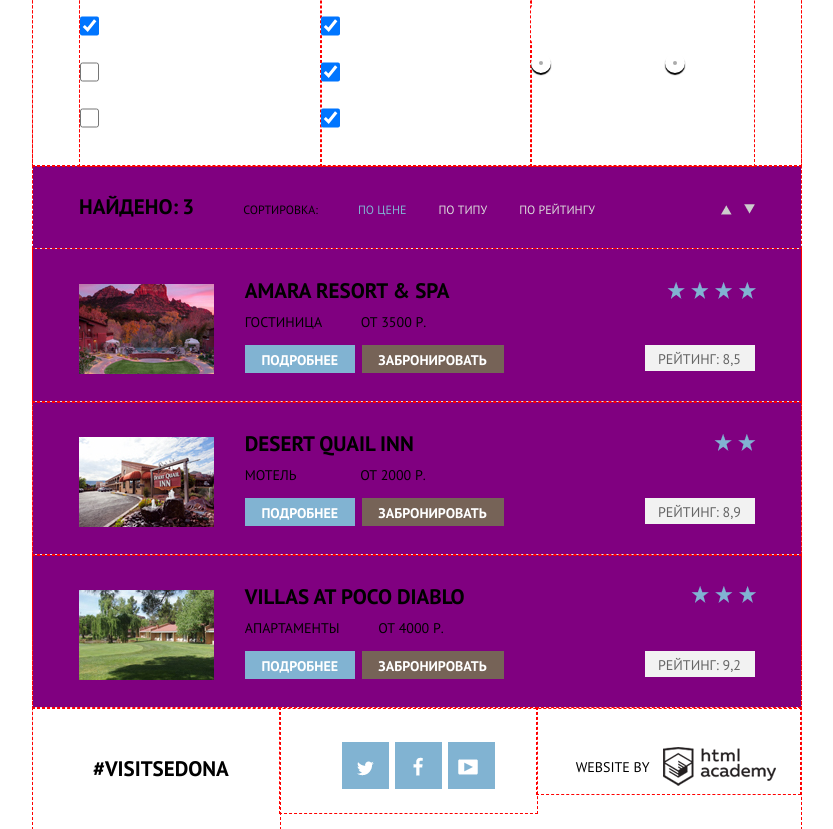
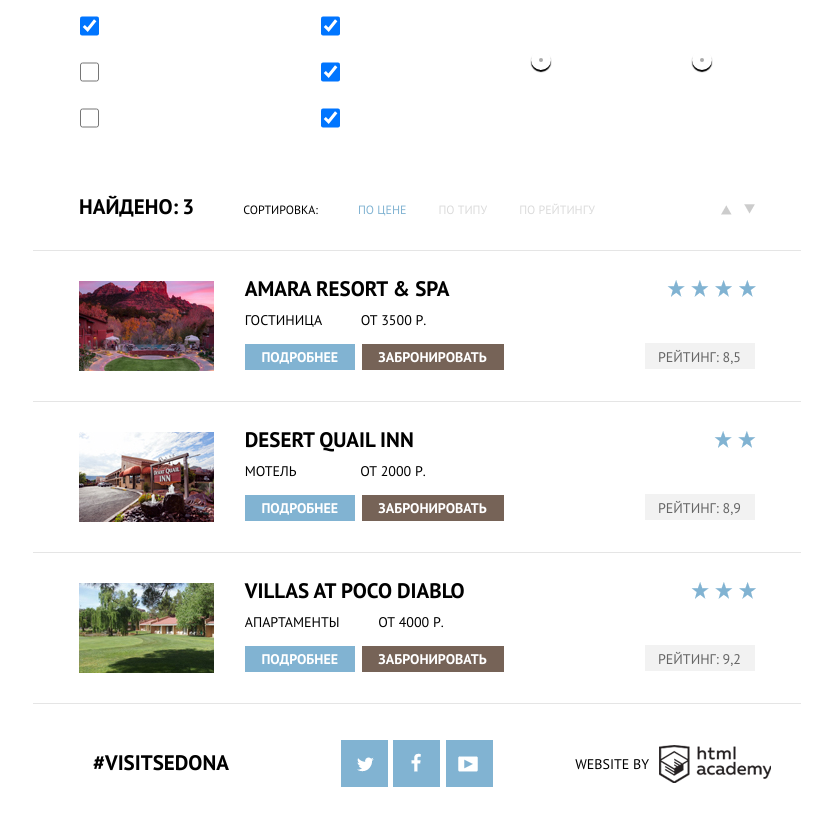
Before and after one commit to Elenanalabordina/201550-sedona, a plain HTML site: page catalog.html in a window 1280 px wide. Shown: the part 109-938 px from the top of the page, without its empty margins (223-1056 px from the left). Drawn offline with Linux system fonts and the light colour scheme.

Commit message:
декоративные элементы

```diff
--- a/catalog.html
+++ b/catalog.html
@@ -27,11 +27,11 @@
               <div>Гостиницы</div>
             </li>
           </ul>
-          <a href="///C:/Users/Лена/Documents/GitHub/201550-sedona/index.html"><img src="img/logotip.png" width="" height="" alt=""></a>
+          <a href="//C:/Users/Лена/Documents/GitHub/201550-sedona/index.html"><img src="img/logotip.png" alt="Логотип"></a>
         </nav>
       </div>
     </header>
-    <main>
+    <main class="clearfix">
       <div class="index-content clearfix">
         <div class="index-content-left">
           <div class="column column-left">
@@ -55,15 +55,15 @@
             <h3>Тип жилья:</h3>
             <ul>
               <li>
-                <input type="checkbox" name="hotel" id="hotel-field"checked>
+                <input type="checkbox" name="hotel" id="hotel-field" checked>
                 <label for="hotel">Гостиница</label>
               </li>
               <li>
-                <input type="checkbox" name="motel" id="motel-field"checked>
+                <input type="checkbox" name="motel" id="motel-field" checked>
                 <label for="motel">Мотель</label>
               </li>
               <li>
-                <input type="checkbox" name="apartments" id="apartments-field"checked>
+                <input type="checkbox" name="apartments" id="apartments-field" checked>
                 <label for="apartments">Апартаменты</label>
               </li>
             </ul>
@@ -114,7 +114,7 @@
       </div>
       <div class="list-hotel clearfix">
         <div class="container border">
-          <img class="foto" src="img/amara.jpg" width="" height="" alt="">
+          <img class="foto" src="img/amara.jpg" alt="Гостиница">
           <div class="reservation">
             <h2>Amara resort & spa</h2>
             <p>Гостиница</p>
@@ -125,7 +125,7 @@
           <div class="rating rating-hotel"><p>Рейтинг: 8,5</p></div>
         </div>
         <div class="container border">
-          <img class="foto" src="img/desertquail.jpg" width="" height="" alt="">
+          <img class="foto" src="img/desertquail.jpg" alt="Мотель">
           <div class="reservation">
             <h2>Desert Quail inn</h2>
             <p>Мотель</p>
@@ -136,14 +136,14 @@
           <div class="rating rating-motel"><p>Рейтинг: 8,9</p></div>
         </div>
         <div class="container border">
-          <img class="foto" src="img/villasatpoco.jpg" width="" height="" alt="">
+          <img class="foto" src="img/villasatpoco.jpg" alt="Апартаменты">
           <div class="reservation">
             <h2>Villas at poco diablo</h2>
             <p>Апартаменты</p>
             <p class="number number-apartments">от 4000 р.</p>
             <a class="btn btn-detailed" href="#">Подробнее</a>
             <a class="btn btn-reservation" href="#">Забронировать</a>
-            </div>
+          </div>
           <div class="rating rating-apartments"><p>Рейтинг: 9,2</p></div>
         </div>
       </div>
--- a/css/style.css
+++ b/css/style.css
@@ -4,7 +4,6 @@ body {
   line-height: 21px;
   font-style: regular;
   font-family: "PT Sans", "Arial", sans-serif;
-  outline: 1px dashed red;
   width: 768px;
   margin: 0 auto;
   text-transform: uppercase;
@@ -36,7 +35,6 @@ h2 {
 }
 .main-navigation {
   position: relative;
-  outline: 1px dashed red;
   min-height: 15px;
   text-align:center;
   vertical-align: top;
@@ -76,11 +74,9 @@ h2 {
   margin-left: 17px;
 }
 .main {
-  outline: 1px dashed red;
   width:768px;
 }
 .basic background {
-  outline: 1px dashed red;
   font-size: 0px;
   width: 768px;
   min-height: 513px;
@@ -90,7 +86,6 @@ img {
   vertical-align: top;
 }
 .text {
-  outline: 1px dashed red;
   display: block;
   width: 494px;
   min-height: 212px;
@@ -119,41 +114,36 @@ img {
   text-align: center;
 }
 .info {
-  outline: 1px dashed red;
   color: #ffffff;
   width: 768px;
   min-height: 255px;
   text-align: center;
 }
 .info-left {
-  outline: 1px dashed red;
   background-color: #81b3d2;
   text-align: center;
   float: left;
   width: 256px;
-  min-height: 255px;
+  min-height: 256px;
 }
 .info-right {
-  outline: 1px dashed red;
   float: right;
   width: 512px;
   min-height: 255px;
 }
 .info-picture {
-  outline: 1px dashed red;
   float: left;
   width: 512px;
   min-height: 255px;
 }
 .info-data {
-  outline: 1px dashed red;
   background-color: #81b3d2;
   float: right;
-  width: 254px;
-  min-height: 255px;
+  width: 256px;
+  min-height: 256px;
 }
 .indent {
-  padding: 7px 37px 0 35px;
+  padding: 7px 40px 0 40px;
 }
 .info h2 {
   color: #ffffff;
@@ -165,13 +155,11 @@ img {
   padding: 7px 30px 0 27px;
 }
 .features {
-  outline: 1px dashed red;
   width: 768px;
   font-size: 0px;
   text-align: center;
 }
 .features-item {
-  outline: 1px dashed red;
   display: inline-block;
   width: 33.333%;
   min-height: 330px;
@@ -201,14 +189,12 @@ img {
   padding-right: 42px;
 }
 .vantage {
-  outline: 1px dashed red;
   width: 768px;
   font-size: 0px;
   text-align: center;
   background-color: #eeeeee;
 }
 .vantage-item {
-  outline: 1px dashed red;
   display: inline-block;
   width: 33.333%;
   min-height: 256px;
@@ -227,7 +213,6 @@ img {
   padding-right: 50px;
 }
 .content {
-  outline: 1px dashed red;
   display: block;
   min-height: 205px;
   width: 438px;
@@ -244,7 +229,6 @@ img {
   line-height: 24px;
 }
 .scan {
-  outline: 1px dashed red;
   display: block;
   background-color: #766357;
   margin: 0 auto;
@@ -262,12 +246,11 @@ img {
 }
 .search {
   background-color: #d4c2bb;
-  outline: 1px dashed red;
   width: 567px;
   min-height: 392px;
   position: absolute;
   margin-left: 100px;
-  top: 2173px;
+  top: 2171px;
   bottom: 197px;
   text-align: center;
   font-size: 14px;
@@ -285,13 +268,14 @@ img {
   margin-left: 20px;
   text-transform: uppercase;
   padding-left: 13px;
+  outline: none;
 }
 .occupation input:hover {
   background-color: #ebebeb;
 }
 .occupation input:active {
   background-color: #ffffff;
-  border: 2px solid #ebebeb;
+  border: 2px solid #e5e5e5;
 }
 .occupation {
   position: relative;
@@ -328,6 +312,8 @@ img {
   margin-left: 20px;
   text-transform: uppercase;
   padding-left: 13px;
+  outline: none;
+
 }
 .departure input:hover {
   background-color: #ebebeb;
@@ -350,13 +336,13 @@ img {
   height: 23px;
   background-position: -10px -1194px;
 }
-.departure a:hover::before {
+.departure a::before:hover {
   background: url("../img/sprite.png") no-repeat;
   width: 22px;
   height: 23px;
   background-position: -10px -912px;
 }
-.departure a:active::before {
+.departure a::before:active {
   background: url("../img/sprite.png") no-repeat;
   width: 22px;
   height: 23px;
@@ -505,102 +491,87 @@ img {
   color: #94b9d2;
   width: 458px;
 }
-
 .map {
-  outline: 1px dashed red;
   display: block;
   background-image: url("../img/map.jpg");
+  background-position: 11px -10px;
   width: 768px;
   min-height: 472px;
 }
 .main-footer {
-  outline: 1px dashed red;
   font-size: 0px;
 }
 .container {
-  outline: 1px dashed red;
-  background-color: purple;
   padding-left: 46px;
   padding-right: 46px;
   margin: o auto;
 }
 .footer-contacts {
-  outline: 1px dashed red;
   display: inline-block;
-  width: 187px;
+  width: 33.333%;
   min-height: 71px;
   font-size: 14px;
   vertical-align: top;
-  padding-top: 50px;
+  padding-top: 47px;
   font-size: 21px;
   font-weight: bold;
   text-decoration: none;
-  padding-left: 60px;
+  text-align: center;
 }
 .footer-contacts a {
   text-decoration: none;
   color: #000000;
 }
 .footer-social {
-  outline: 1px dashed red;
   display: inline-block;
-  width: 237px;
+  width: 33.333%;
   min-height: 71px;
   font-size: 14px;
   vertical-align: top;
   text-align: center;
-  padding-top: 34px;
-  padding-left: 20px;
+  padding-top: 35px;
 }
 .social-btn {
   display: inline-block;
   width: 47px;
   height: 47px;
   margin: 0 1px;
-
   background: #81b3d2 url("../img/sprite.png") no-repeat center;
   font-size: 0;
   vertical-align: top;
   text-decoration: none;
-
 }
 .social-btn:hover {
   background-color: #669ec0;
 }
 .social-btn-t {
-  background-position: 5px -1313px;
+  background-position: 6px -1315px;
 }
-
 .social-btn-fb {
-  background-position: 8px -1278px;
+  background-position: 8px -1280px;
 }
-
 .social-btn-you {
-  background-position: -0px -431px;
+  background-position: 2px -432px;
 }
 .social-btn-t:active {
   background-color: #5496bd;
   background-position: 5px -934px;
 }
-
 .social-btn-fb:active {
   background-color: #5496bd;
   background-position: 8px -198px;
 }
-
 .social-btn-you:active {
   background-color: #5496bd;
   background-position: 3px -160px;
 }
 .footer-copyright {
-  outline: 1px dashed red;
   display: inline-block;
-  width: 244px;
+  width: 33.333%;
   font-size: 14px;
   vertical-align: top;
   text-align: center;
   padding-top: 38px;
-  padding-left: 19px;
 }
 .footer-copyright p {
   display: inline-block;
@@ -608,13 +579,13 @@ img {
   line-height: 26px;
   vertical-align: top;
   margin-top: 8px;
-  margin-right: 10px;
+  margin-right: 6px;
 }
 .footer-copyright a {
   background: url("../img/sprite.png") no-repeat;
-  background-position: -10px -1233px;
+  background-position: -10px -1232px;
   display: inline-block;
-  width: 117px;
+  width: 112px;
   height: 40px;
 }
 .footer-copyright a:hover {
@@ -625,9 +596,7 @@ img {
   background: url("../img/sprite.png") no-repeat;
   background-position: -10px -672px;
 }
-
 .index-content {
-  outline: 1px dashed red;
   width: 674px;
   min-height: 219px;
   background: url("../img/filter.jpg") no-repeat;
@@ -636,11 +605,8 @@ img {
 }
 .index-content-left {
   float: left;
-  outline: 1px dashed red;
-
 }
 .column {
-  outline: 1px dashed red;
   float: left;
   min-height: 219px;
   color: #ffffff;
@@ -672,7 +638,6 @@ img {
   margin-right: 16px;
 }
 .index-content-right {
-  outline: 1px dashed red;
   float: right;
   width: 223px;
   min-height: 219px;
@@ -693,6 +658,7 @@ img {
   margin-right: 27px;
   padding: 13px;
   padding-left: 0;
+  padding-bottom: 15px;
 }
 .sorting span {
   padding-left: 4px;
@@ -760,18 +726,17 @@ img {
   background-position: -9px -413px;
 }
 .switch .down:hover {
-    background: url("../img/sprite.png") no-repeat center;
-    background-position: -6px -639px;
-  }
+  background: url("../img/sprite.png") no-repeat center;
+  background-position: -6px -639px;
+}
 .switch .down:active {
-    background: url("../img/sprite.png") no-repeat center;
-    background-position: -6px -1016px;
+  background: url("../img/sprite.png") no-repeat center;
+  background-position: -6px -1016px;
 }
 .filter-range {
   color: #ffffff;
   text-transform: uppercase;
   padding-top: 29px;
-
 }
 .filter-range-title {
   margin-bottom: 9px;
@@ -781,21 +746,21 @@ img {
 }
 .price-controls {
   position: relative;
-  height: 32px;
+  height: 31px;
   margin-bottom: 20px;
   font-size: 0;
   border: 2px solid #ffffff;
   border-radius: 2px;
+  top: -2px;
 }
 .price-controls::after {
   content: "";
   position: absolute;
-  top: 20%;
+  top: 16%;
   left: 50%;
   width: 2px;
-  height: 22px;
+  height: 23px;
   background: #ffffff;
-  background: translate(-50%, -50%);
 }
 .price-controls label {
   display: inline-block;
@@ -820,14 +785,15 @@ img {
 }
 .range-controls {
   position: relative;
-  margin-bottom: 32px;
+  margin-bottom: 30px;
+  top: -2px;
 }
 .range-controls .scale {
   height: 2px;
   background: rgba(255, 255, 255, 0.3);
 }
 .range-controls .bar {
-  width: 60%;
+  width: 72%;
   height: 2px;
   background: #ffffff;
 }
@@ -849,12 +815,12 @@ img {
   left: 0;
 }
 .range-toggle-max {
-  left: 60%;
+  left: 72%;
 }
 .btn-transparent {
   display: block;
   margin: 0 auto;
-  padding: 6px 35px;
+  padding: 6px 33px;
   font-size: 14px;
   line-height: 20px;
   color: #ffffff;
@@ -877,9 +843,8 @@ img {
   display: inline-block;
   padding-left: 0;
   margin: 0;
-  padding-top: 35px;
+  padding-top: 30px;
 }
-
 .reservation {
   display: inline-block;
   width: 343px;
@@ -891,7 +856,7 @@ img {
 .reservation h2 {
   font-size: 21px;
   line-height: 26px;
-  margin-top: 29px;
+  margin-top: 25px;
   margin-bottom: 0;
 }
 .reservation h2:hover {
@@ -903,7 +868,7 @@ img {
 .reservation p {
   padding-top: 8px;
   margin: 0;
-  padding-bottom: 12px;
+  padding-bottom: 13px;
   padding-right: 35px;
   display: inline-block;
 }
@@ -914,12 +879,10 @@ img {
   padding-left: 25px;
 }
 .reservation .number-apartments {
-
 }
 .rating {
   position: relative;
   display: inline-block;
-  min-height: 150px;
   font-size: 14px;
   vertical-align: top;
   padding-top: 2px;
@@ -932,7 +895,7 @@ img {
   background-position: -10px -107px;
   width: 90px;
   height: 23px;
-  margin-top: 31px;
+  margin-top: 27px;
   margin-left: 72px;
 }
 .rating-motel::before {
@@ -942,7 +905,7 @@ img {
   background-position: -10px -33px;
   width: 90px;
   height: 23px;
-  margin-top: 30px;
+  margin-top: 27px;
   margin-left: 119px;
 }
 .rating-apartments::before {
@@ -952,7 +915,7 @@ img {
   background-position: -10px -70px;
   width: 90px;
   height: 23px;
-  margin-top: 29px;
+  margin-top: 27px;
   margin-left: 96px;
 }
 .rating p {
@@ -963,7 +926,7 @@ img {
   padding-top: 4px;
   color: #666666;
   margin-left: 50px;
-  margin-top: 94px;
+  margin-top: 90px;
   font-size: 14px;
   line-height: 21px;
 }
@@ -979,7 +942,7 @@ img {
   text-decoration: none;
   color: #ffffff;
   text-align: center;
-  padding-top: 5px;
+  padding-top: 3px;
   font-size: 14px;
   line-height: 21px;
   font-weight: bold;
@@ -1000,7 +963,7 @@ img {
   text-decoration: none;
   color: #ffffff;
   text-align: center;
-  padding-top: 5px;
+  padding-top: 3px;
   font-size: 14px;
   line-height: 21px;
   font-weight: bold;
```
Also changed, not shown: index.html (+13 -14 lines).
